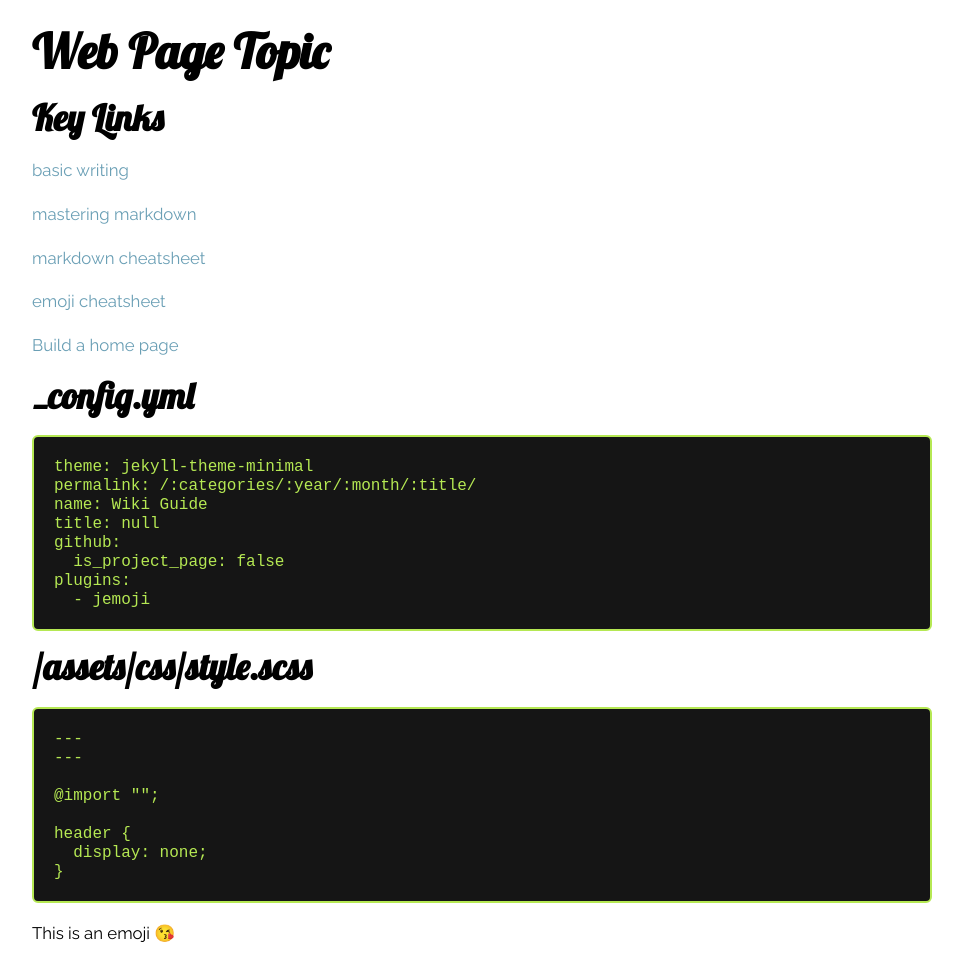
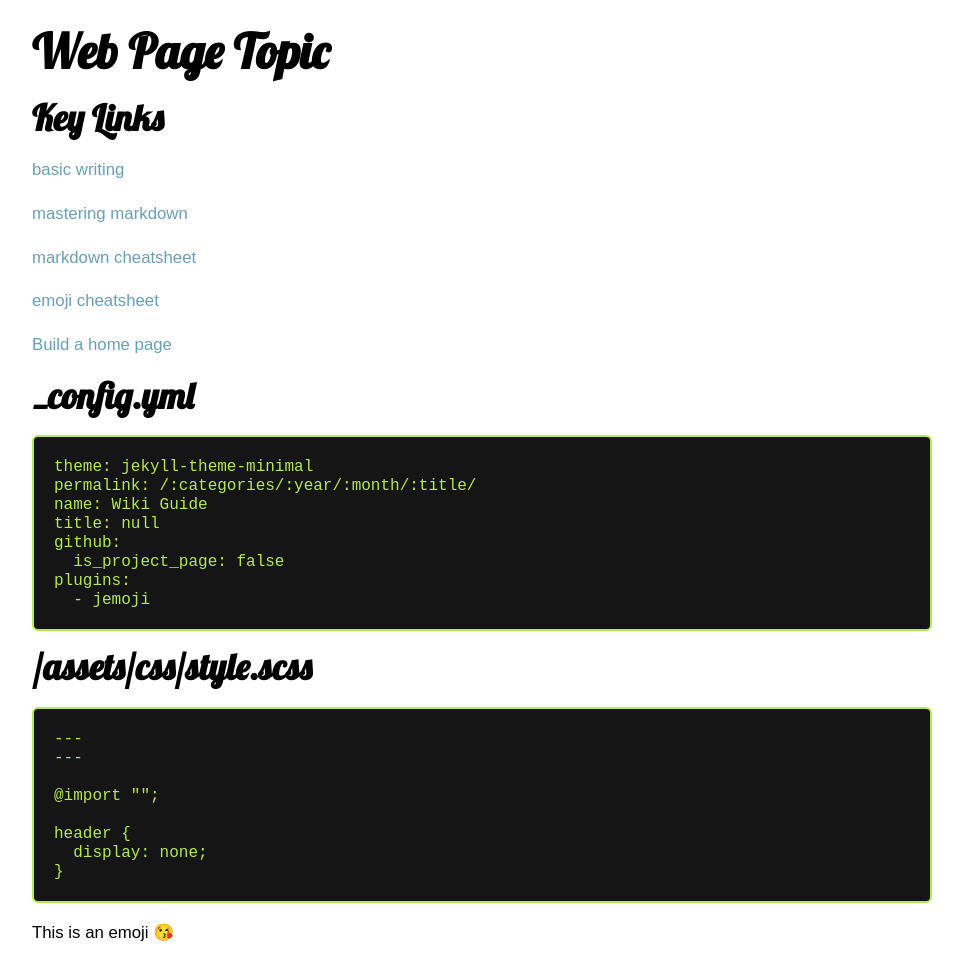
Before and after one commit to profphillips/wikibasics, a Jekyll site: the page built from index.md, in a window 1280 px wide. Shown: the whole page, without its empty margins (158-1121 px from the left). Built offline with Jekyll 4.4.1, drawn with Linux system fonts in a browser that asks for light colours; emoji names are drawn with the system emoji font; our own code applies the rules of GitHub Pages for plain Markdown files.

Commit message:
Update style.scss

```diff
--- a/assets/css/style.scss
+++ b/assets/css/style.scss
@@ -117,7 +117,8 @@ p {
   line-height: 1.6;
   //word-spacing: 0.6rem;
   //letter-spacing: 0.1rem;
-  font-family: 'Raleway', sans-serif;
+  //font-family: 'Raleway', sans-serif;
+    font-family: 'Crimson Text', sans-serif;
 }
 
 li {
```
